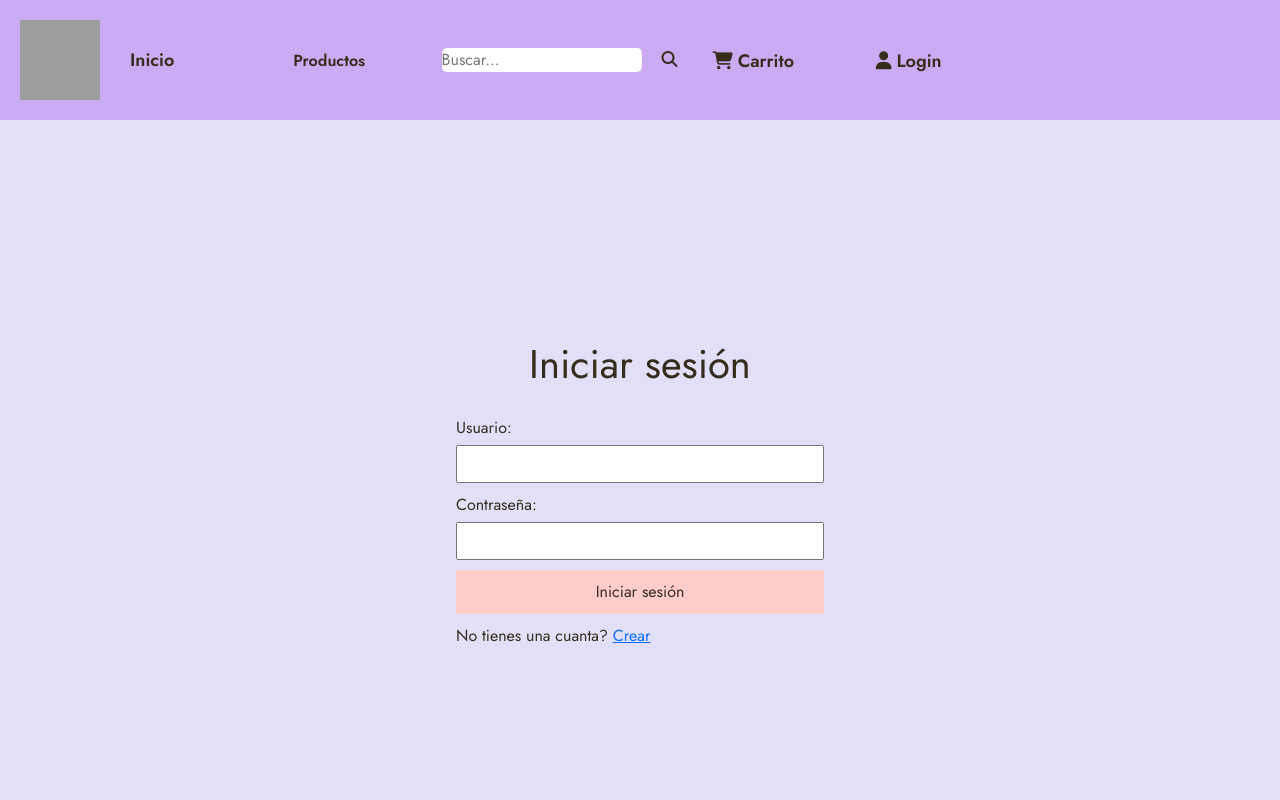
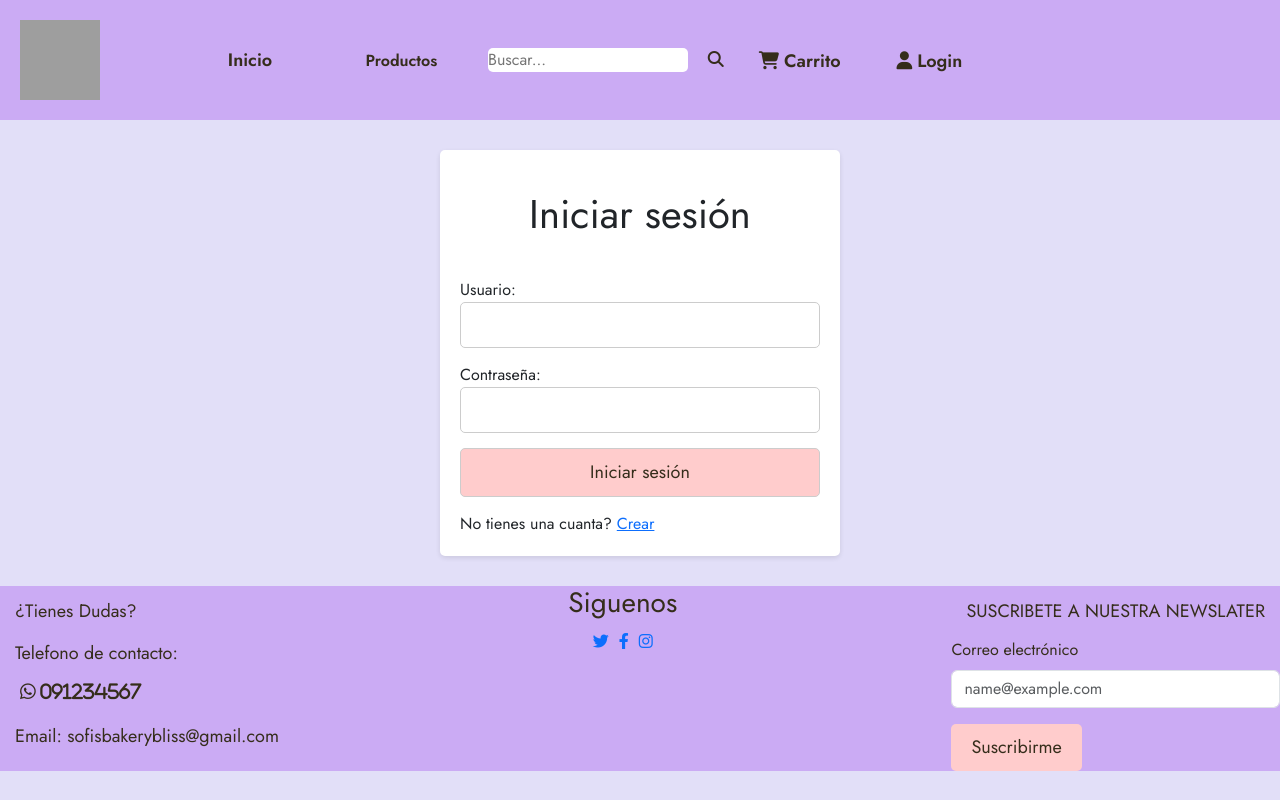
Before and after one commit to SGadea21/SofisBakeryBliss, a plain HTML site: page pages/login.html in a window 1280 px wide. Shown: the top 800 px of the page. Drawn offline with nearby package versions, Linux system fonts and the light colour scheme; grey boxes are pictures that could not be loaded; a web font is replaced by a local one.

Commit message:
Se hace rsponsive el login, y cecentra el paginado en pedidos online

```diff
--- a/CSS/style.css
+++ b/CSS/style.css
@@ -349,39 +349,45 @@
 
 /*Form */
 
-  .form-container_p {
-    max-width: 768px;
-    margin: 0 auto;
-    color: #352D1B;
-    padding: 200px;
+
+
+.login-container {
+  display: flex;
+  justify-content: center;
+  align-items: center;
+  height: 100%;
+  margin-top: 30px;
+  margin-bottom: 30px;
 }
-  .form-container_p h1{
-  font-size: 40px ;
+
+.login-form {
+  background-color: #fff;
+  padding: 20px;
+  border-radius: 5px;
+  box-shadow: 0 2px 5px rgba(0, 0, 0, 0.1);
+  max-width: 400px;
+  width: 90%;
 }
-  .form-group_p {
-    margin-bottom: 10px;
+
+.login-form h1 {
+  text-align: center;
+  margin-bottom: 20px;
 }
-  .form-group_p label {
-    display: block;
-    margin-bottom: 5px;
-  }
-  .form-group_p input[type="text"],
-  .form-group_p input[type="password"] {
-    width: 100%;
-    padding: 5px;
-  }
-  .form-group_p input[type="submit"] {
+
+.login-form input {
   width: 100%;
   padding: 10px;
-    background-color: #ffcccc;
-    color: #352D1B;
-    border: none;
-    cursor: pointer;
-  }
-  .form-group_p input[type="submit"]:hover {
-    background-color: #ffdddd;
+  margin-bottom: 15px;
+  border: 1px solid #ccc;
+  border-radius: 5px;
 }
 
+
+@media screen and (max-width: 768px) {
+  .login-form {
+    width: 100%;
+  }
+}
 
 /*Estilo carrito*/
   /* Estilos para las tarjetas de productos */
--- a/pages/login.html
+++ b/pages/login.html
@@ -14,13 +14,18 @@
 <body class="body">
     <header>
         <nav class="navegador">
+            <ul class="LogoMenu">
+                <li class="container_p">
+                    <button>
+                        <img class="item " src="../multimedia/img/logo.png" alt="Logo">
+                        <label class="menu"> MENU</label>
+                    </button>
+                    <ul class=" container_p LogoMenuCont">
 
-            <ul class="container_p">
-                <li><img class="item" src="../multimedia/img/logo.png" alt="Logo"></li>
-                <li class="item">
+                        <li class="item ">
                             <a href="../index.html">Inicio</a>
                         </li>
-                <li class="dropdown item">
+                        <li class="dropdown item ">
                             <button>Productos</button>
 
                             <ul class="dropdown-content" >
@@ -29,37 +34,40 @@
                                 <li><a href="../pages/tortaspersonalizadas.html">tortas personalizadas</a></li>
                             </ul>
                         </li>
-                <li class="conteiner_p">
+                        <li class="conteiner_p ">
                             <input class="input" type="text" id="buscar" placeholder="Buscar...">
                             <button type="submit" class="item"><i class="fa-solid fa-magnifying-glass"></i></button>
                         </li>
                         <li class="item"><i class="fa-solid fa-cart-shopping icono"></i><a href="../pages/carrito.html">Carrito</a> </li>
                         <li class="item"><i class="fa-solid fa-user icono"></i><a href="../pages/login.html">Login</a></li>
                     </ul>
-
+                </li>
+            </ul>
         </nav>
     </header>
     <main class="main">
-        <div class="form-container_p">
+        <div class="login-container">
+
+            <form  class="login-form"  method="post">
              <h1>Iniciar sesión</h1>
-            <form action="#" method="post">
-              <div class="form-group_p">
+              <div >
                 <label for="username">Usuario:</label>
                 <input type="text" id="username" name="username" required>
               </div>
 
-              <div class="form-group_p">
+              <div >
                 <label for="password">Contraseña:</label>
                 <input type="password" id="password" name="password" required>
               </div>
 
-              <div class="form-group_p">
-                <input type="submit" value="Iniciar sesión">
+              <div>
+                <input class="button" type="submit" value="Iniciar sesión">
               </div>
                 <div>
                     <label>No tienes una cuanta?</label>
                     <a href="#"> Crear </a>
                 </div>
+            </form>
     </main>
     <footer class="footer container_p">
         <div>
```
Also changed, not shown: pages/pedidosoline.html (+2 -2 lines). Lines whose indentation alone changed are shown as unchanged.
